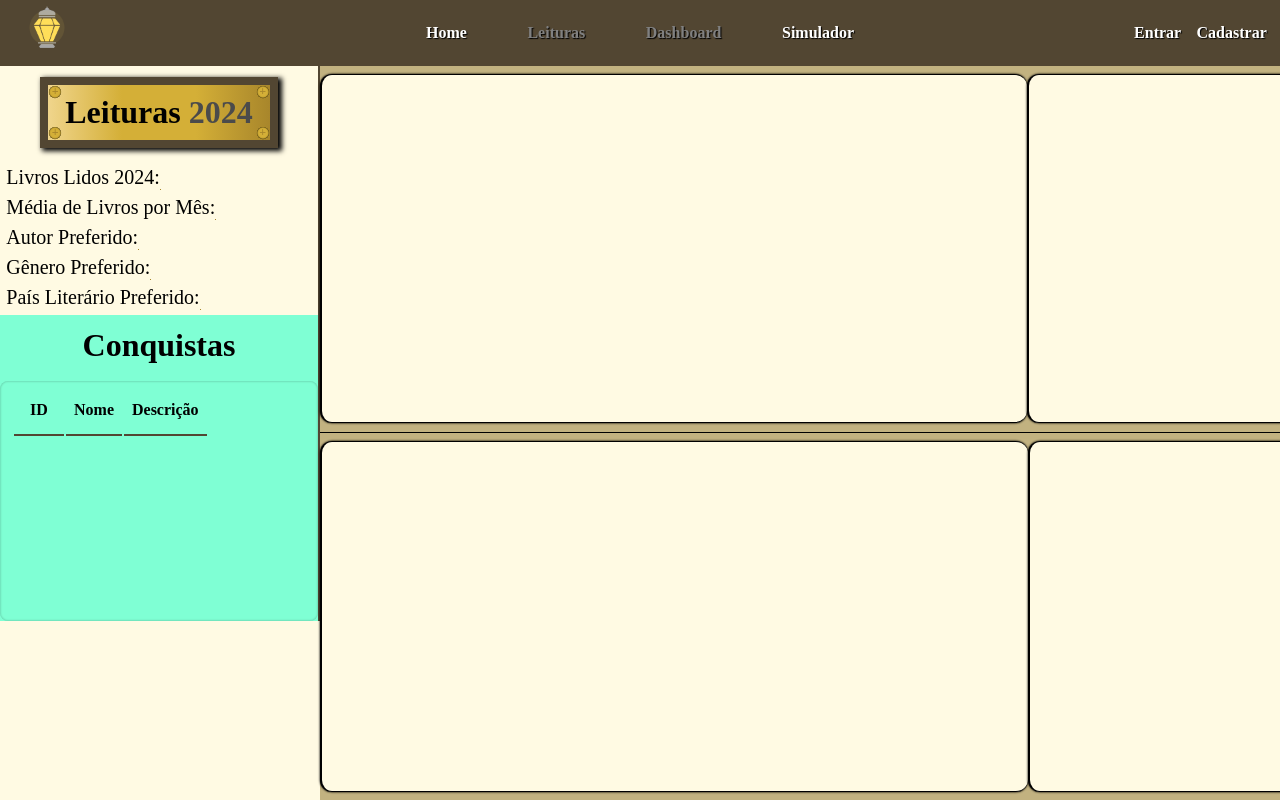
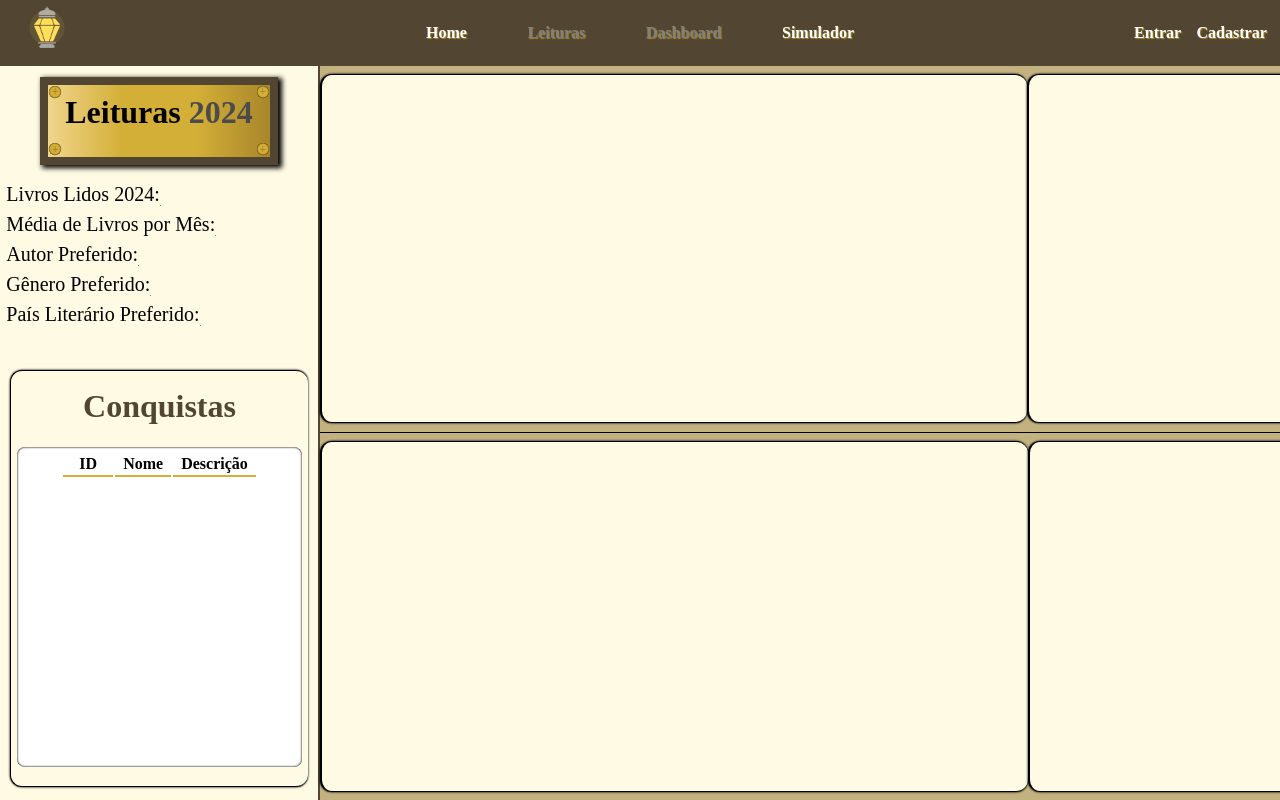
Before and after one commit to fabiamdamaceno/Lendo-pelo-Mundo, a website: page site/public/dashboard.html in a window 1280 px wide. Shown: the top 800 px of the page. Drawn offline with nearby package versions, Linux system fonts and the light colour scheme; no server answers.

Commit message:
Adicionado a finalização da estilizaçaõ da dashboard

```diff
--- a/site/public/css/style.css
+++ b/site/public/css/style.css
@@ -131,6 +131,7 @@ header nav a {
     font-size: 16px;
     font-weight: 700;
     text-shadow: 1px 1px 1px black;
+    text-shadow: 1px 1px 1px #A8862B;
     color: white;
 }
 
--- a/site/public/css/styleDashboard.css
+++ b/site/public/css/styleDashboard.css
@@ -13,20 +13,23 @@ table {
 
 th, td, tr{
     padding: 1px 8px;
-    height: 50px;
+    height: 25px;
     width: 50px;
     justify-content: center;
     align-items: center;
     text-align: center;
     text-wrap: wrap;
+
+    border-color: #D4AF37;
+    color: black;
 }
 
 th {
-    border-bottom: 2px solid #524632;
+    border-bottom: 2px solid #D4AF37;
 }
 
 td {
-    border: 1px solid #524632;
+    border: 1px solid #A8862B;
 }
 
 /* Reescrevendo tamanho da Main */
@@ -48,7 +51,7 @@ main {
 
 main .lateral {
     width: 25vw;
-    height: 91.8%;
+    min-height: 100%;
     /* background-color: white; */
     border-right: 2px solid #524632;
 
@@ -59,7 +62,7 @@ main .lateral {
 
 .lateral>.titulo {
     /* width: 80%; */
-    /* height: 10.5vh; */
+    height: 12%;
 
     align-content: center;
 
@@ -79,9 +82,9 @@ main .lateral {
 .lateral .kpis {
     /* background-color: slateblue; */
     width: 100%;
+    height: 25%;
     padding: 1% 2%;
     /* color: white; */
-    min-height: 25%;
 
     font-size: 20px;
     line-height: 30px;
@@ -97,9 +100,64 @@ main .lateral {
 }
 
 .lateral .painel {
-    background-color: aquamarine;
-    min-height: 65%;
+    min-height: 58%;
+
+    display: flex;
+    justify-content: center;
+    align-items: center;
+
+    margin-top: 2%;
 }
+
+.painel .conquistas {
+    height: 98%;
+    width: 94%;
+    padding: 2%;
+
+    background-color: #FFFAE3;
+    /* border: 1px solid #A8862B; */
+    border-left: 1px solid black;
+    border-top: 1px solid black;
+    border-bottom: 1px solid black;
+    box-shadow:  0px 0px 2px 0.25px black;
+    border-radius: 12px;
+}
+
+/* Estização header do leituras */
+
+.painel .header{
+    display: flex;
+    flex-direction: column;
+
+    justify-content: space-between;
+    align-items: center;
+
+    padding: 1% 5%;
+    margin-bottom: 2%;
+
+    height: 16%;
+
+}
+
+.header h2 {
+    color: #524632;
+}
+
+/* Estilização Conquistas */
+
+
+.painel .lista {
+    box-shadow: inset 0px 0px 2px 0.25px black;
+    border-radius: 8px;
+    height: 40vh;
+    overflow-y: auto;
+
+    display: flex;
+    justify-content: center;
+
+    background-color: white;
+}
+
 
 /* Dashs */
 
@@ -162,27 +220,3 @@ main .centro {
     display: flex;
     flex-direction: row;
 }
-
-
-
-/* Estilização Leituras */
-
-.lista {
-    box-shadow: inset 0px 0px 2px 0.5px rgba(0, 0, 0, 0.2);
-    border-radius: 8px;
-    height: 30vh;
-    overflow-y: auto;
-}
-
-/* Estização header do leituras */
-
-.painel .header{
-    display: flex;
-    flex-direction: column;
-
-    justify-content: space-between;
-    align-items: center;
-
-    padding: 1% 5%;
-    margin-bottom: 2%;
-}
--- a/site/public/css/styleIndex.css
+++ b/site/public/css/styleIndex.css
@@ -361,6 +361,7 @@ main .body {
 
 .objetivos .objetivo .texto {
     background-color: #39A2AE;
+    background-color: #524632;
     box-shadow: 0px 0px 8px 1px gray;
 
     padding: 1%;
```
